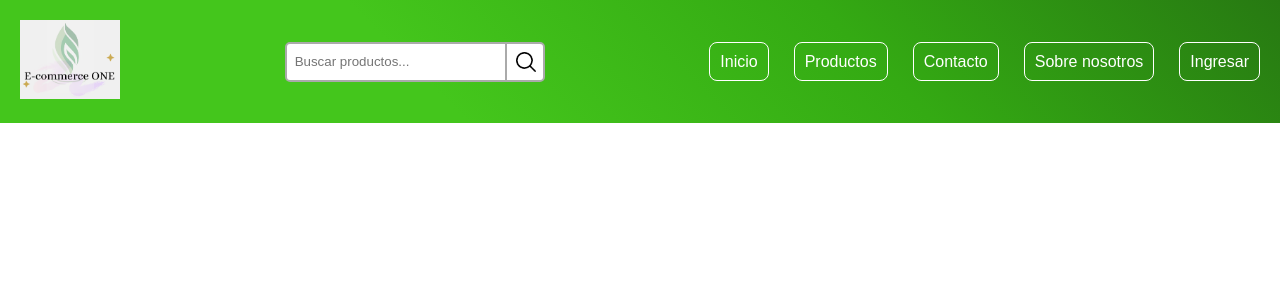
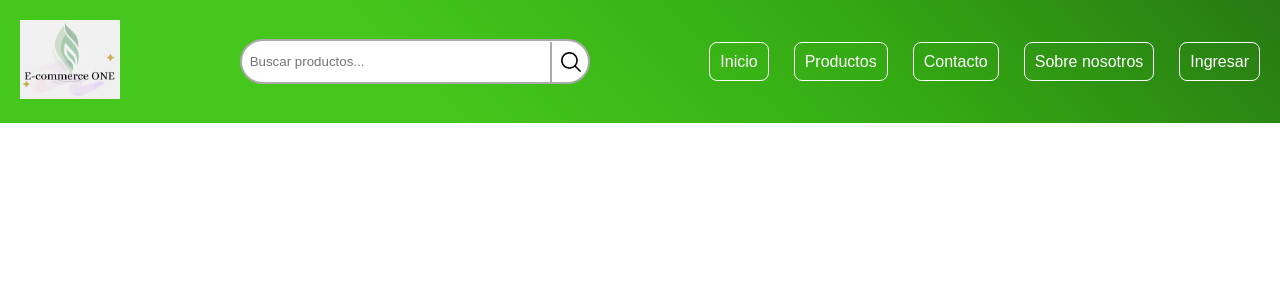
Before and after one commit to GuillermoJCV/E-Commerce-Project-ONE, a React (Vite) app: page / in a window 1280 px wide. Shown: the top 300 px of the page. Built offline with nearby package versions, Linux system fonts and the light colour scheme.

Commit message:
Creación de nuevo componente menu

```diff
--- a/src/components/Header.jsx
+++ b/src/components/Header.jsx
@@ -1,8 +1,10 @@
+// Header.jsx
+
 import React, { useRef } from "react";
 import "../styles/header.css";
 import Logo from "../assets/image/logo2.png";
-import menuIcon from "../assets/icons/menu-icon.png";
 import searchIcon from "../assets/icons/search-icon.png"; // Importa el ícono de búsqueda
+import Menu from "./Menu"; // Importa el nuevo componente Menu
 
 function Header() {
   const menuRef = useRef(); // Ref para el menú
@@ -49,44 +51,13 @@ function Header() {
         </div>
       </div>
 
-      <div className="menu-icon" onClick={toggleMenu}>
-        <img src={menuIcon} alt="" />
-      </div>
-
-      {/* Renderizar el menú */}
-      <nav ref={menuRef} className="nav tablet-nav">
-        <ul>
-          <li>
-            <a href="#">Inicio</a>
-          </li>
-          <li>
-            <a href="#">Productos</a>
-          </li>
-          <li>
-            <a href="#">Contacto</a>
-          </li>
-          <li>
-            <a href="#">Sobre nosotros</a>
-          </li>
-
-          {/* Usar la referencia para mostrar el menú de ingreso */}
-          <li className="login-ingresar" onClick={handleLoginClick}>
-            <a href="#">Ingresar</a>
-          </li>
-        </ul>
-      </nav>
-
-      {/* Renderizar el menú de ingreso */}
-      <nav ref={loginMenuRef} className="loginMenu login-menu">
-        <ul>
-          <li>
-            <a href="#">Iniciar Sesión</a>
-          </li>
-          <li>
-            <a href="#">Registrarse</a>
-          </li>
-        </ul>
-      </nav>
+      {/* Integrar el componente Menu aquí */}
+      <Menu
+        toggleMenu={toggleMenu}
+        handleLoginClick={handleLoginClick}
+        menuRef={menuRef}
+        loginMenuRef={loginMenuRef}
+      />
     </header>
   );
 }
--- /dev/null
+++ b/src/components/Menu.jsx
@@ -0,0 +1,56 @@
+// Menu.jsx
+
+import React, { useRef } from "react";
+import "../styles/header.css";
+import menuIcon from "../assets/icons/menu-icon.png";
+
+function Menu({ toggleMenu, handleLoginClick, menuRef, loginMenuRef }) {
+  return (
+    <div>
+      <div className="menu-icon" onClick={toggleMenu}>
+        {/* Este ícono puede ser reutilizado aquí */}
+        <img
+          src={/* Importa el ícono de menú aquí */ menuIcon}
+          alt="Menu"
+        />
+      </div>
+
+      {/* Renderizar el menú */}
+      <nav ref={menuRef} className="nav tablet-nav">
+        <ul>
+          <li>
+            <a href="#">Inicio</a>
+          </li>
+          <li>
+            <a href="#">Productos</a>
+          </li>
+          <li>
+            <a href="#">Contacto</a>
+          </li>
+          <li>
+            <a href="#">Sobre nosotros</a>
+          </li>
+
+          {/* Usar la referencia para mostrar el menú de ingreso */}
+          <li className="login-ingresar" onClick={handleLoginClick}>
+            <a href="#">Ingresar</a>
+          </li>
+        </ul>
+      </nav>
+
+      {/* Renderizar el menú de ingreso */}
+      <nav ref={loginMenuRef} className="loginMenu login-menu">
+        <ul>
+          <li>
+            <a href="#">Iniciar Sesión</a>
+          </li>
+          <li>
+            <a href="#">Registrarse</a>
+          </li>
+        </ul>
+      </nav>
+    </div>
+  );
+}
+
+export default Menu;
--- a/src/styles/header.css
+++ b/src/styles/header.css
@@ -31,11 +31,10 @@ body {
 .search input[type="text"] {
   padding: 8px; /* Espaciado interno de la barra de búsqueda */
   border: 2px solid var(--fourth-color); /* Borde de la barra de búsqueda */
-  border-radius: 5px; /* Bordes redondeados */
-  width: 260px; /* Ancho de la barra de búsqueda */
+  border-radius: 5em; /* Bordes redondeados */
+  width: 350px; /* Ancho de la barra de búsqueda */
   box-sizing: border-box; /* Calcula el tamaño total incluyendo el relleno y el borde */
-  border-radius: 5px;
-  height: 40px;
+  height: 45px;
   margin-left: 15px;
   margin-right: 15px;
 }
```
